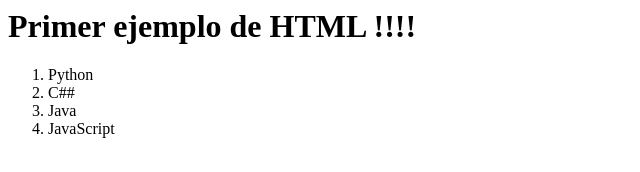
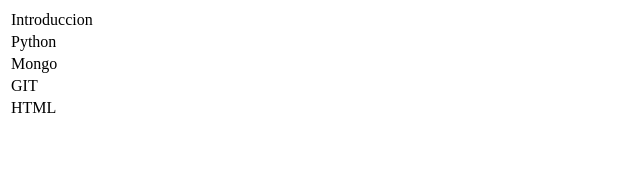
Before and after one commit to SeyerV/Temas, a plain HTML site: page index.html in a window 1280 px wide. Shown: the whole page, without its empty margins (0-640 px from the left). Drawn offline with Linux system fonts and the light colour scheme.

Commit message:
Trecer Commit

```diff
--- a/index.html
+++ b/index.html
@@ -1,13 +1,27 @@
 <html>
 	<body>
-		<h1>Primer ejemplo de HTML !!!!</h1>
-			<p>
-				<ol>
-					  <li>Python</li>
-					  <li>C##</li>
-					  <li>Java</li>
-					  <li>JavaScript</li>
-				</ol>
-			<p>
+		<table>
+			<tr>
+			<td>Introduccion</td>
+
+			</tr>
+			<tr>
+			<td>Python</td>
+
+			</tr>
+			<tr>
+			<td>Mongo</td>
+			</tr>
+
+			<tr>
+			<td>GIT</td>
+			</tr>
+
+			<tr>
+			<td>HTML</td>
+			</tr>
+
+
+</table>
 	</body>
 </html>
```
